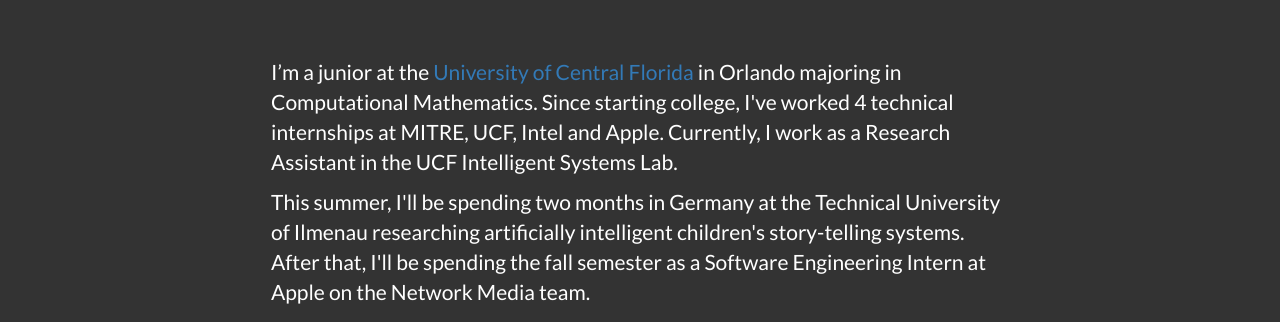
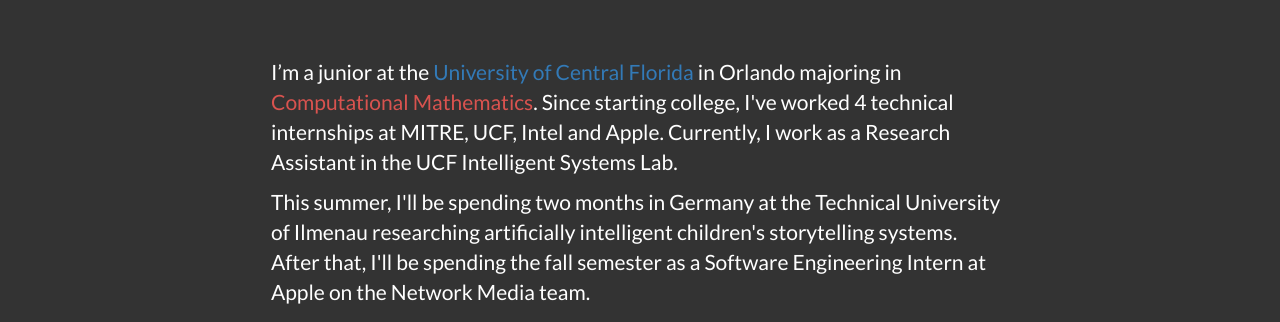
Before and after one commit to hastingsl/hastingsl.github.io, a Jekyll site: the page built from index.html, in a window 1280 px wide. Shown: the part 1019-1341 px from the top of the page. Built offline with Jekyll 4.4.1, drawn with Linux system fonts in a browser that asks for light colours; nearby versions of some CDN libraries.

Commit message:
Update index.html

```diff
--- a/index.html
+++ b/index.html
@@ -27,10 +27,10 @@
 <div class="container">
   <center id="about"><h1>Hi! I'm Lauren.</h1></center>
   <p>
-    I’m a junior at the <a href="https://www.ucf.edu" target="_blank"> University of Central Florida</a> in Orlando majoring in Computational Mathematics. Since starting college, I've worked 4 technical internships at MITRE, UCF, Intel and Apple. Currently, I work as a Research Assistant in the UCF Intelligent Systems Lab.
+    I’m a junior at the <a href="https://www.ucf.edu" target="_blank"> University of Central Florida</a> in Orlando majoring in <text class="red-text">Computational Mathematics</text>. Since starting college, I've worked 4 technical internships at MITRE, UCF, Intel and Apple. Currently, I work as a Research Assistant in the UCF Intelligent Systems Lab.
   </p>
   <p>
-    This summer, I'll be spending two months in Germany at the Technical University of Ilmenau researching artificially intelligent children's story-telling systems. After that, I'll be spending the fall semester as a Software Engineering Intern at Apple on the Network Media team.
+    This summer, I'll be spending two months in Germany at the Technical University of Ilmenau researching artificially intelligent children's storytelling systems. After that, I'll be spending the fall semester as a Software Engineering Intern at Apple on the Network Media team.
   </p>
   <p>
     Like any programmer, I don't like repeating myself, so instead of listing my technical experience on my website I'll re-direct you to my <a href="https://www.linkedin.com/in/hastingsl" target="_blank">LinkedIn</a> and <a href="https://www.github.com/hastingsl" target="_blank">GitHub</a> (where you can stare in wonder at my source code for this website, and any side projects I have time for).
```
